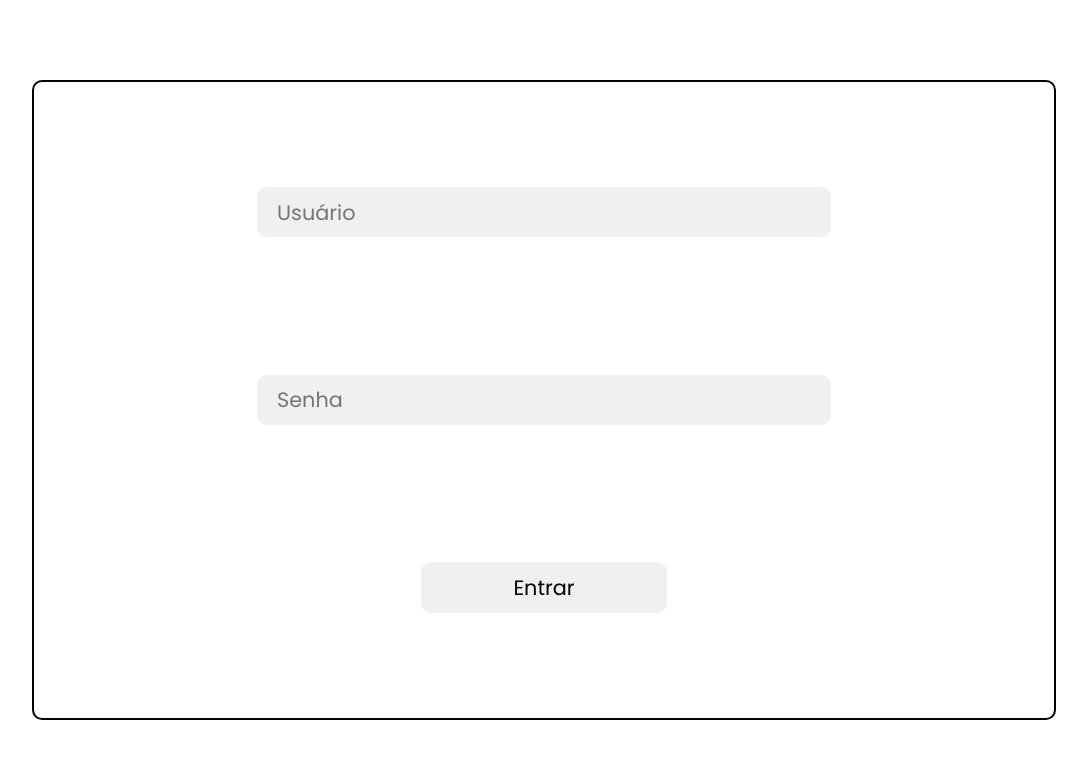
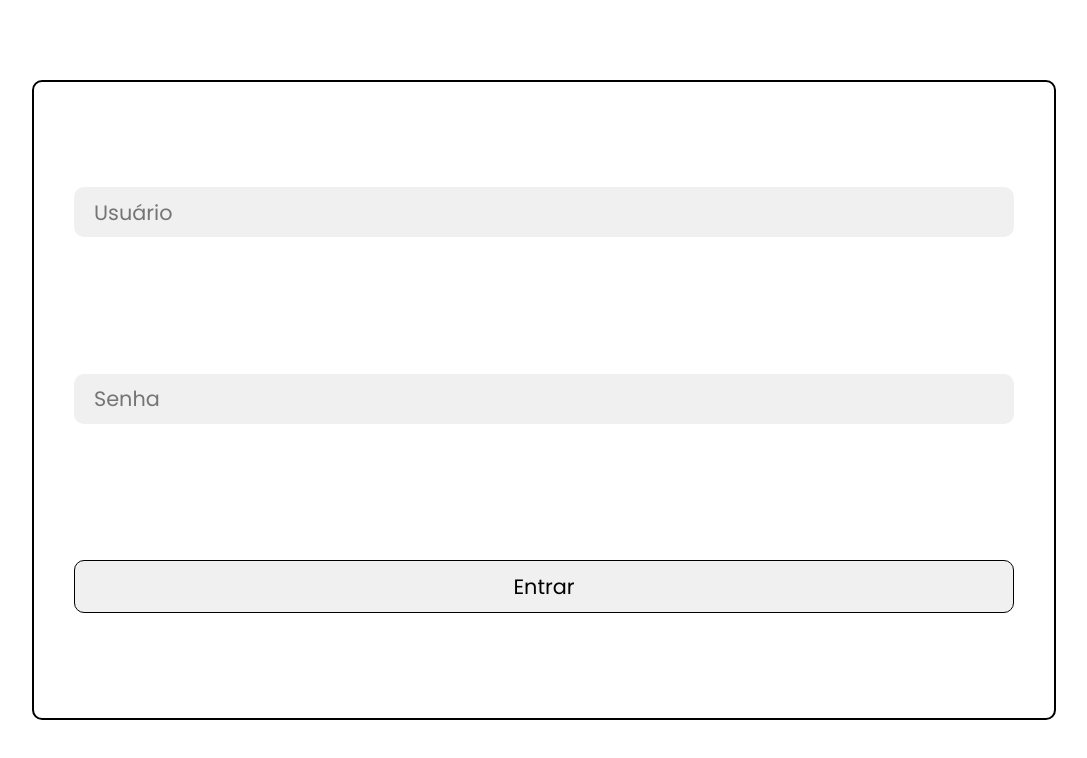
Before and after one commit to profJoseBraz/spw, a React (Vite) app: page /#/ in a window 1280 px wide. Shown: the top 758 px of the page, without its empty margins (96-1183 px from the left). Built offline with nearby package versions, Linux system fonts and the light colour scheme.

Commit message:
ajustando resp tela login

```diff
--- a/src/assets/pages/Login.module.css
+++ b/src/assets/pages/Login.module.css
@@ -17,7 +17,7 @@
     /* background-color: blue; */
     border: 2px solid;
     border-radius: 10px;
-    padding: 100px;
+    padding: 100px 40px;
 }
 
 @media (max-width: 300px) {
--- a/src/assets/pages/Login.tsx
+++ b/src/assets/pages/Login.tsx
@@ -82,7 +82,7 @@ function Login() {
                     onChange={handleUserOnChange}
                     value={loginFail ? "" : user}
                     style={{
-                        width: "70%",
+                        width: "100%",
                         height: "50px",
                         backgroundColor: "#f0f0f0",
                         margin: "5px"
@@ -100,7 +100,7 @@ function Login() {
                     onChange={handlePasswordOnChange}
                     value={loginFail ? "" : password}
                     style={{
-                        width: "70%",
+                        width: "100%",
                         height: "50px",
                         backgroundColor: "#f0f0f0",
                         margin: "5px 0"
@@ -114,9 +114,10 @@ function Login() {
                 <MyButton
                     onClick={handleOnClick}
                     style={{
-                        width: "30%",
+                        width: "100%",
                         backgroundColor: "#f0f0f0",
-                        margin: "5px"
+                        margin: "5px",
+                        border: "1px solid"
                     }}
                 >
                     Entrar
```
